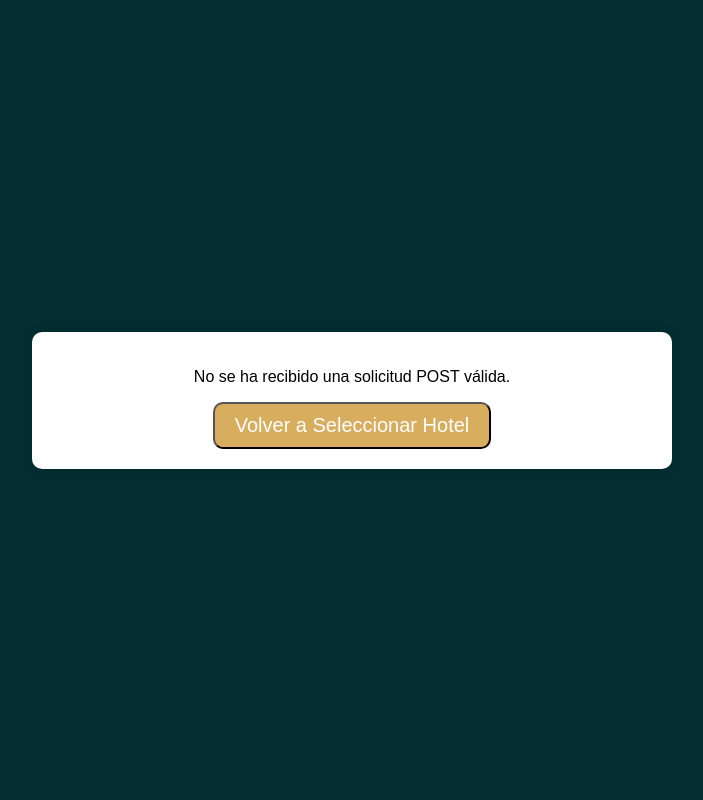
After one commit to DavidParedesRodriguez/DWS, a PHP site: page /guardar_modificacion_hotel.php in a window 1280 px wide. The commit adds this page. Shown: the whole page, without its empty margins (288-991 px from the left). Run offline with PHP 8.4, Linux system fonts and the light colour scheme.

Commit message:
ej_ProyectoHoteles2.0_hecho

```diff
--- /dev/null
+++ b/ProyectoHoteles2.0/guardar_modificacion_hotel.php
@@ -0,0 +1,93 @@
+<!DOCTYPE html>
+<html lang="en">
+
+<head>
+    <meta charset="UTF-8">
+    <meta name="viewport" content="width=device-width, initial-scale=1.0">
+    <link rel="stylesheet" href="styles.css">
+    <title>Resultado de la Actualización</title>
+    <style>
+        body {
+            margin: 0;
+            padding: 0;
+            display: flex;
+            justify-content: center;
+            align-items: center;
+            height: 100vh;
+            background-color: #032d30;
+            color: black;
+            font-family: Arial, sans-serif;
+        }
+
+        #mensaje-container {
+            width: 100%;
+            max-width: 600px;
+            text-align: center;
+            background-color: white;
+            padding: 20px;
+            border-radius: 10px;
+            box-shadow: 0 0 10px rgba(0, 0, 0, 0.1);
+        }
+
+        button {
+            margin: 0;
+            padding: 10px 20px;
+            font-size: 20px;
+            background-color: #d8ad5d;
+            color: white;
+            border-radius: 10px;
+            cursor: pointer;
+        }
+    </style>
+</head>
+
+<body>
+    <div id="mensaje-container">
+        <?php
+        if ($_SERVER["REQUEST_METHOD"] == "POST") {
+            // Obtener datos del formulario
+            $idHotel = $_POST["idHotel"];
+            $nuevoNombre = $_POST["nuevoNombre"];
+            $nuevaCategoria = $_POST["nuevaCategoria"];
+            $nuevoNumeroHabitacion = $_POST["nuevoNumeroHabitacion"];
+            $nuevaPoblacion = $_POST["nuevaPoblacion"];
+            $nuevaDireccion = $_POST["nuevaDireccion"];
+
+            // Conexión a la base de datos
+            $servername = "localhost";
+            $username = "David";
+            $password = "Par280502";
+            $dbname = "hotel";
+
+            $conn = new mysqli($servername, $username, $password, $dbname);
+
+            if ($conn->connect_error) {
+                die("Error de conexión: " . $conn->connect_error);
+            }
+
+            // Actualizar el registro en la base de datos
+            $sqlActualizar = "UPDATE hoteles SET nombre='$nuevoNombre', categoria=$nuevaCategoria,
+                              numero_habitacion='$nuevoNumeroHabitacion', poblacion='$nuevaPoblacion',
+                              direccion='$nuevaDireccion' WHERE id=$idHotel";
+
+            if ($conn->query($sqlActualizar) === TRUE) {
+                echo "<p>Hotel actualizado correctamente.</p>";
+            } else {
+                echo "<p>Error al actualizar el hotel: " . $conn->error . "</p>";
+            }
+
+            // Cerrar conexión
+            $conn->close();
+        } else {
+            // Redirigir si no es una solicitud POST válida
+            echo "<p>No se ha recibido una solicitud POST válida.</p>";
+        }
+        ?>
+
+        <form action="seleccionar_modificar_hotel.php" method="get">
+            <button type="submit">Volver a Seleccionar Hotel</button>
+        </form>
+    </div>
+</body>
+
+</html>
```
Also changed, not shown: ProyectoHoteles2.0/formulario_modificar_hotel.php (+85 -20 lines), ProyectoHoteles2.0/seleccionar_modificar_hotel.php (+55 -44 lines).
